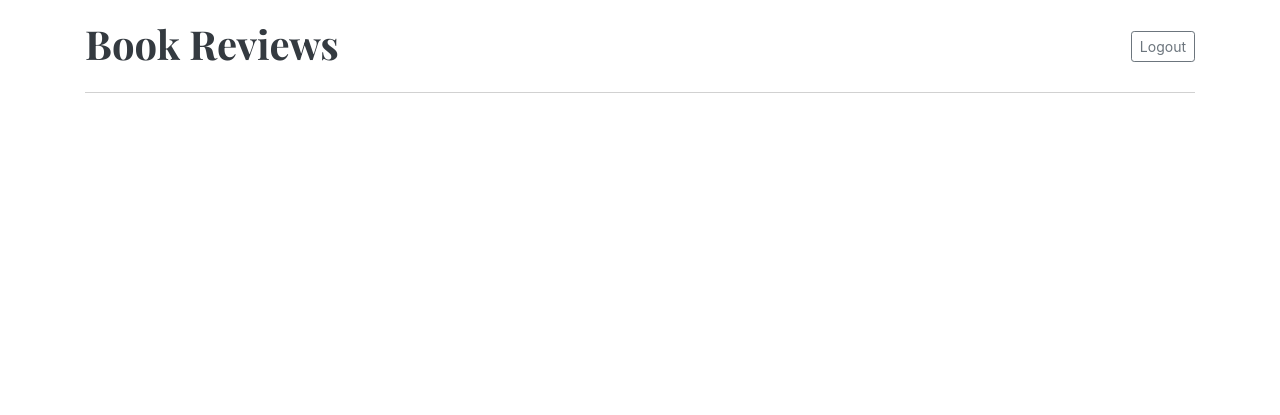
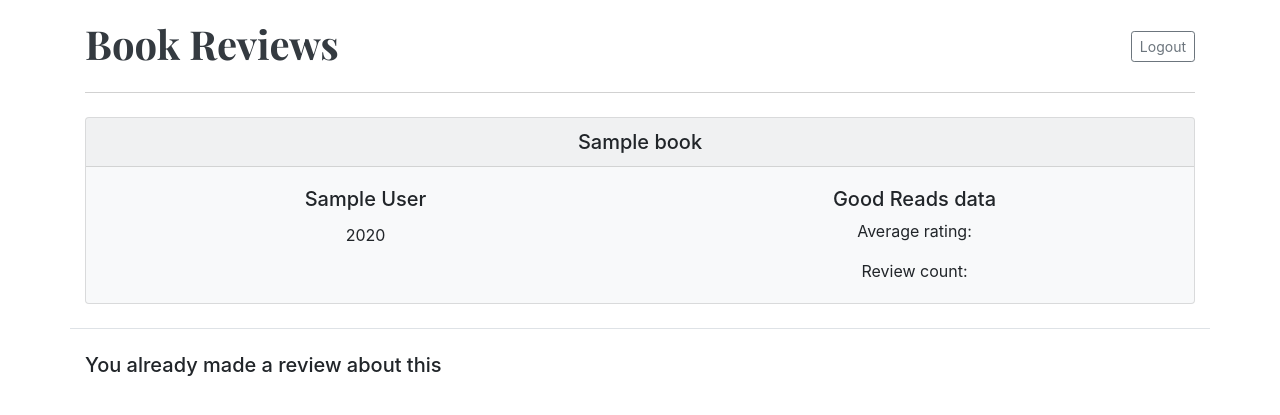
Before and after one commit to map3101/project1-CS50W-Old-version-, a Flask app: template templates/booktemplate.html in a window 1280 px wide. Shown: the top 415 px of the page. Run offline with Flask 2, Linux system fonts and the light colour scheme; the template is opened without the code that fills it: values that come from a table or form of the project are taken from there, most other values are stand-ins (such as "Sample title", 1, 10 or a date in 2020); some libraries are stand-ins or nearby versions.

Commit message:
Submiut review function implemented

```diff
--- a/application.py
+++ b/application.py
@@ -95,20 +95,41 @@ def search():
     else:
         return render_template('search.html', form=form)
 
-@app.route('/search/<int:book_id>')
+@app.route('/search/<int:book_id>', methods=['GET', 'POST'])
 @login_required
 def book(book_id):
-    #make sure the book exists
-    if db.execute("SELECT id FROM books WHERE id = :book_id", {"book_id": book_id}).rowcount == 0:
-        return 'ERROR: Book not found'
+    form = ReviewForm()
+    review_tracker = False
 
+    #get info about the book and create a Book object.
+    info = db.execute("SELECT * FROM books WHERE id = :book_id", {"book_id": book_id}).fetchall()
+    for item in info:
+        isbn = item[1]
+        title = item[2]
+        author = item[3]
+        year = item[4]
+    book = Book(isbn=isbn, title=title, author=author, year=year)
+
+    #save the user_id
+    user = session["user_id"]
+
+    if request.method == "POST":
+        db.execute("INSERT INTO reviews (text, rating, user_id, book_id) VALUES (:text, :rating, :user_id, :book_id)", {"text": form.review.data, "rating": form.rating.data, "user_id": user, "book_id": book_id})
+        db.commit()
+        return redirect(url_for('book', book_id = book_id))
+
+    #if method = "GET"
     else:
-        #get info about the book and create a Book object to work with the template
-        info = db.execute("SELECT * FROM books WHERE id = :book_id", {"book_id": book_id}).fetchall()
-        for item in info:
-            isbn = item[1]
-            title = item[2]
-            author = item[3]
-            year = item[4]
-        book = Book(isbn=isbn, title=title, author=author, year=year)
-        return render_template('booktemplate.html', book=book)
+        #make sure the book exists
+        if db.execute("SELECT id FROM books WHERE id = :book_id", {"book_id": book_id}).rowcount == 0:
+            return 'ERROR: Book not found'
+
+        else:
+            #check if the user already made a review
+            if db.execute("SELECT review_id FROM reviews WHERE user_id = :user_id AND book_id = :book_id", {"user_id": user, "book_id": book_id}).rowcount == 1:
+                review_tracker = True
+                return render_template('booktemplate.html', book=book, form=form, review_tracker=review_tracker, book_id=book_id)
+
+            else:
+                review_tracker = False
+                return render_template('booktemplate.html', book=book, form=form, review_tracker=review_tracker, book_id=book_id)
--- a/forms.py
+++ b/forms.py
@@ -1,5 +1,5 @@
 from flask_wtf import FlaskForm
-from wtforms import StringField, PasswordField, BooleanField, RadioField
+from wtforms import StringField, PasswordField, RadioField, TextAreaField
 from wtforms.validators import InputRequired, Length
 
 #User form to register or login
@@ -12,3 +12,7 @@ class SearchForm(FlaskForm):    #type in the ISBN number of a book, the title of
     searchinput = StringField('Insert the search term', validators=[InputRequired()])
     #title = StringField('Title', validators=[Length(max=50)])
     #author = StringField('Author', validators=[Length(max=50)])
+
+class ReviewForm(FlaskForm):
+    rating = RadioField('Label', choices=[('1','1'), ('2','2'), ('3','3'), ('4','4'), ('5','5')], validators=[InputRequired()])
+    review = TextAreaField(validators=[InputRequired(), Length(min=4, max=500)], render_kw={"rows": 10, "cols": 120})
--- a/templates/booktemplate.html
+++ b/templates/booktemplate.html
@@ -25,8 +25,44 @@
             </header>
         </br>
         </div>
+        <div class="container border-bottom">
+            <div class="card bg-light">
+                <h5 class="card-header text-center">{{ book.title }}</h5>
+                <div class="card-body text-center">
+                    <div class="row">
+                        <div class="col-6">
+                            <h5 class="card-title">{{ book.author }}</h5>
+                            <p class="card-text">{{ book.year }}</p>
+                        </div>
+                        <div class="col-6">
+                            <h5 class="card-text">Good Reads data</h5>
+                            <p class="card-text"> Average rating: </p>
+                            <p class="card-text"> Review count: </p>
+                        </div>
+                    </div>
+                </div>
+            </div>
+        </br>
+        </div>
+        </br>
+
         <div class="container">
-
+            {% if review_tracker == False %}
+            <div class="row">
+                <div class="col-12">
+                    <form method="POST" action="{{ url_for('book', book_id = book_id) }}">
+                        {{ form.hidden_tag() }}
+                        <p>Rating</p>
+                        {{ form.rating }}
+                        <p>Write your review</p>
+                        {{ form.review }}
+                        <button class="btn btn-sm btn-primary btn-block w-25 mx-auto" type="submit">Submit review</button>
+                    </form>
+                </div>
+            </div>
+            {% else %}
+            <h5>You already made a review about this</h5>
+            {% endif %}
         </div>
 
         <!-- Optional JavaScript -->
```
Also changed, not shown: static/bookstyle.css (line endings or trailing spaces).
